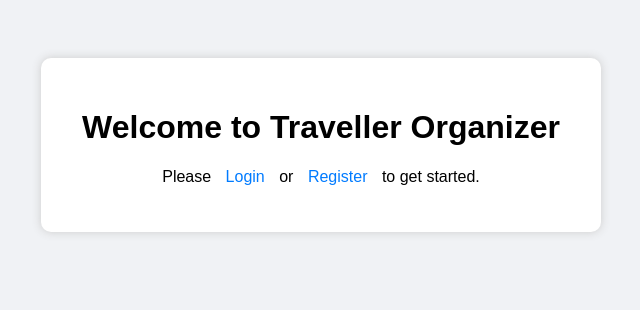
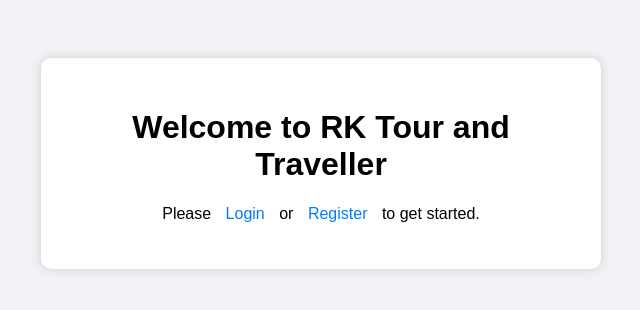
Before and after one commit to pahalwar01/traveller-organizer, a PHP site: page / in a window 1280 px wide. Shown: the top 310 px of the page, without its empty margins (319-959 px from the left). Run offline with PHP 8.4, Linux system fonts and the light colour scheme.

Commit message:
Update index.php

```diff
--- a/index.php
+++ b/index.php
@@ -5,7 +5,8 @@ session_start();
 <!DOCTYPE html>
 <html>
 <head>
-    <title>Traveller Organizer</title>
+    <title>RK Tour and Traveller</title>
+    <link rel="stylesheet" href="css/style.css">
     <style>
         body {
             font-family: Arial, sans-serif;
@@ -41,7 +42,7 @@ session_start();
 <body>
 
 <div class="box">
-    <h1>Welcome to Traveller Organizer</h1>
+    <h1>Welcome to RK Tour and Traveller</h1>
 
     <?php if (isset($_SESSION['user_id'])): ?>
         <p>Hello, <strong><?php echo $_SESSION['user_name']; ?></strong>!</p>
```
